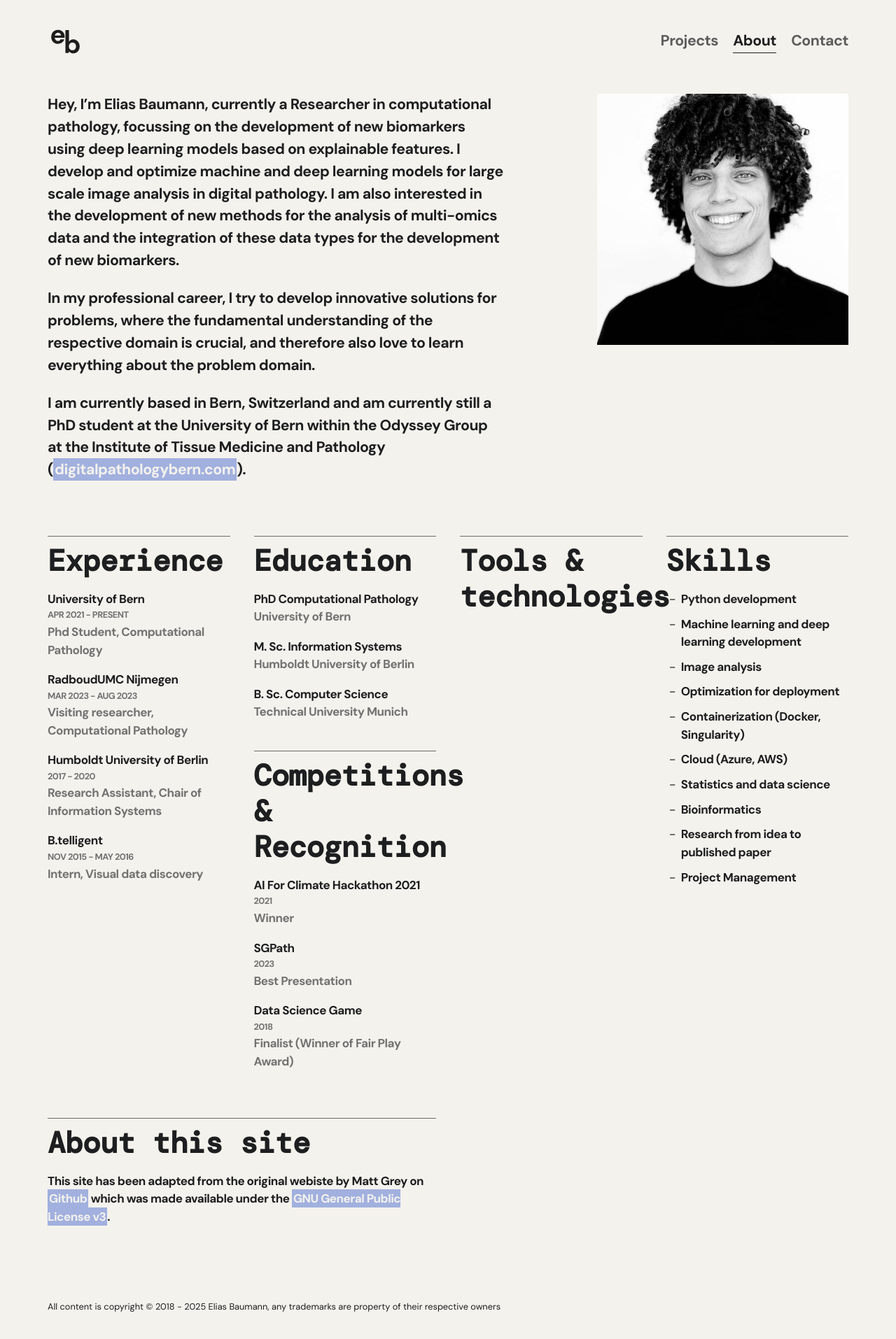
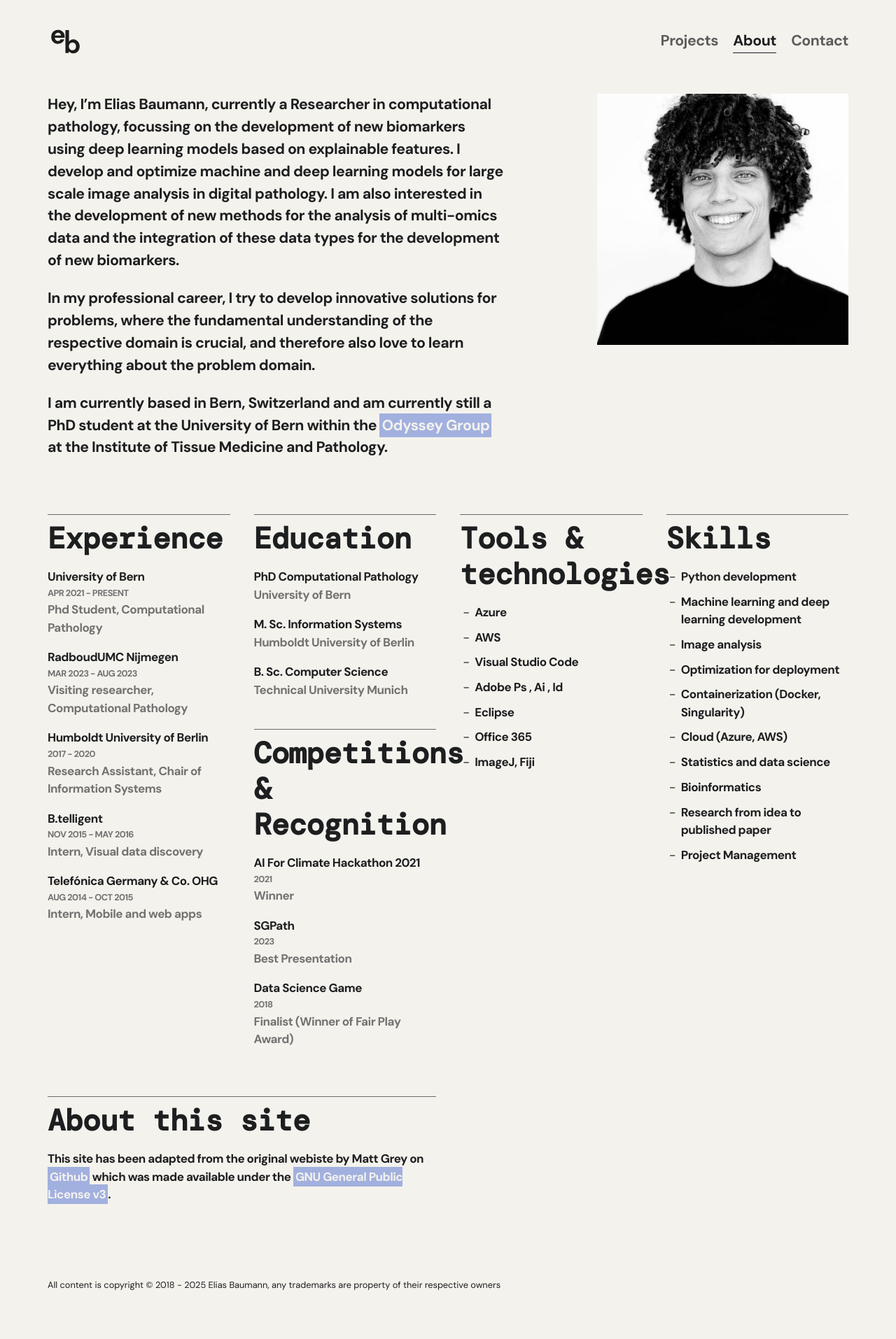
Before and after one commit to eliasbaumann/eliasbaumann.github.io, a Jekyll site: the page built from _pages/about.html, in a window 1280 px wide. Shown: the whole page at 70% size. Built offline with Jekyll 4.4.1, drawn with Linux system fonts in a browser that asks for light colours; nearby versions of some CDN libraries; some web fonts are replaced; after the commit the page ends 1882 px from its top, so only the background shows below that.

Commit message:
testing no distance boxes

```diff
--- a/_pages/about.html
+++ b/_pages/about.html
@@ -17,8 +17,8 @@ intro: |
   also love to learn everything about the problem domain.
 
   I am currently based in Bern, Switzerland and am currently still a PhD student at
-  the University of Bern within the Odyssey Group at the Institute of Tissue Medicine
-  and Pathology ([digitalpathologybern.com](https://www.digitalpathologybern.com/)).
+  the University of Bern within the [Odyssey Group](https://www.digitalpathologybern.com/) at the Institute of Tissue Medicine
+  and Pathology.
 
 profile_picture: /images/profile-pictures/profile.jpg
 
@@ -39,6 +39,9 @@ experience:
     position: Intern, Visual data discovery
     period: Nov 2015 - May 2016
 
+  - company: Telefónica Germany & Co. OHG
+    position: Intern, Mobile and web apps
+    period: Aug 2014 - Oct 2015
 
 education:
   - course: PhD Computational Pathology
@@ -82,13 +85,14 @@ skills:
   - Research from idea to published paper
   - Project Management
 
-tools & environments:
+tools:
   - Azure
   - AWS
   - Visual Studio Code
   - Adobe Ps , Ai , Id
   - Eclipse
   - Office 365
+  - ImageJ, Fiji
 
 about_site: |
 
--- a/_sass/site/base/_links.scss
+++ b/_sass/site/base/_links.scss
@@ -7,7 +7,7 @@ main li a,
 .formatted-link {
   text-decoration: none;
   color: var(--color-background);
-  border: 2px solid;
+  border: 3px solid;
   // border-radius: 3px;
   border-color: var(--color-cta);
   //border-bottom: rem(1.2px) dashed;
--- a/_sass/site/base/_variables.scss
+++ b/_sass/site/base/_variables.scss
@@ -36,11 +36,11 @@
 
   --paragraph-spacing: 1.3rem;
 
-  --gutter: #{rem(24px)};
-  --gutter-row: #{rem(24px)};
-  --page-margin: #{rem(32px)};
-  --inner-padding: #{rem(16px)};
-  --inner-padding-horizontal: #{rem(10px)};
+  --gutter: #{rem(0px)};
+  --gutter-row: #{rem(0px)};
+  --page-margin: #{rem(0px)};
+  --inner-padding: #{rem(0px)};
+  --inner-padding-horizontal: #{rem(0px)};
 
   // COLOR SCHEME 1
   // --color-primary: 0,0,0;
--- a/_sass/site/layouts/_projects.scss
+++ b/_sass/site/layouts/_projects.scss
@@ -52,6 +52,7 @@ $thumb-animation-ease-out: ease-in-out;
   position: relative;
   margin-bottom: 2.5rem;
 
+
   @include grid-media(phablet) {
     margin-bottom: 4rem;
   }
@@ -63,7 +64,7 @@ $thumb-animation-ease-out: ease-in-out;
 }
 
 .project-listing {
-
+  border: 0.1rem solid var(--color-text);
   .thumbnail-wrapper {
     a {
       outline: 0;
```
